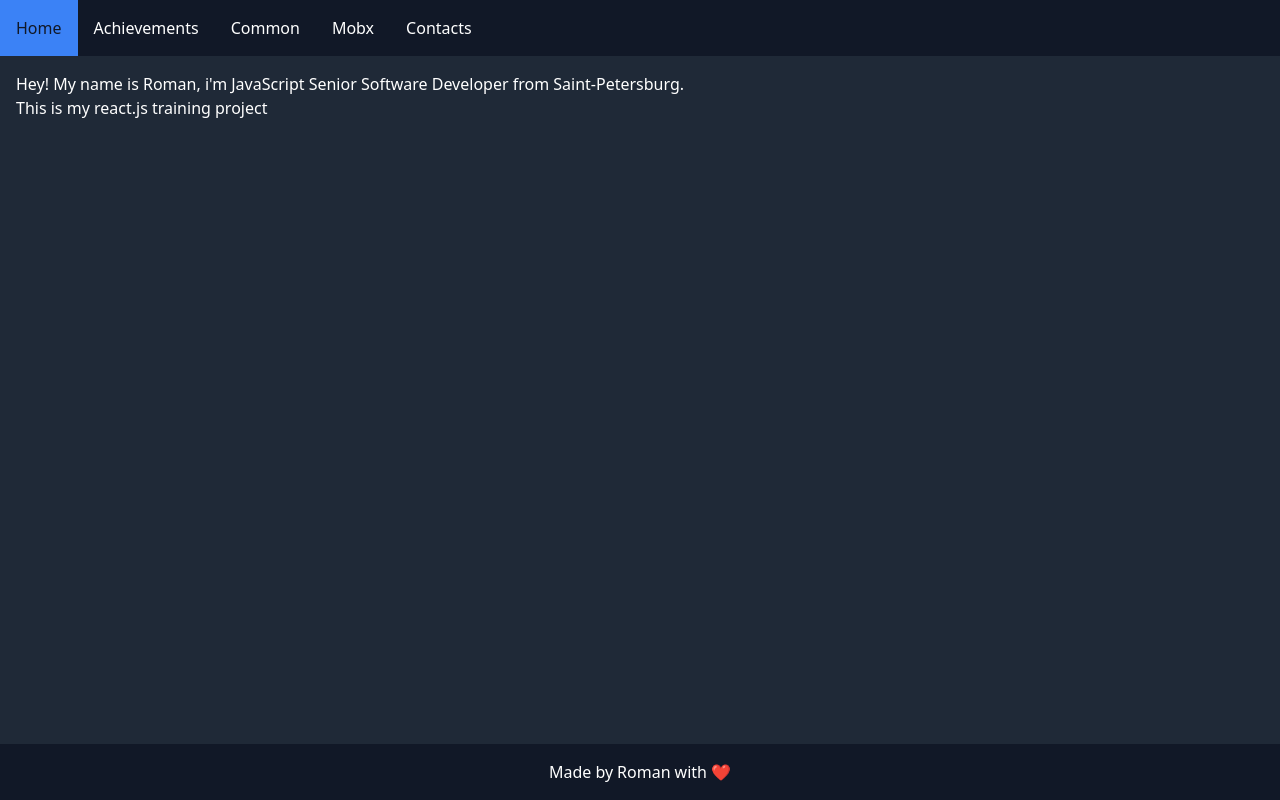
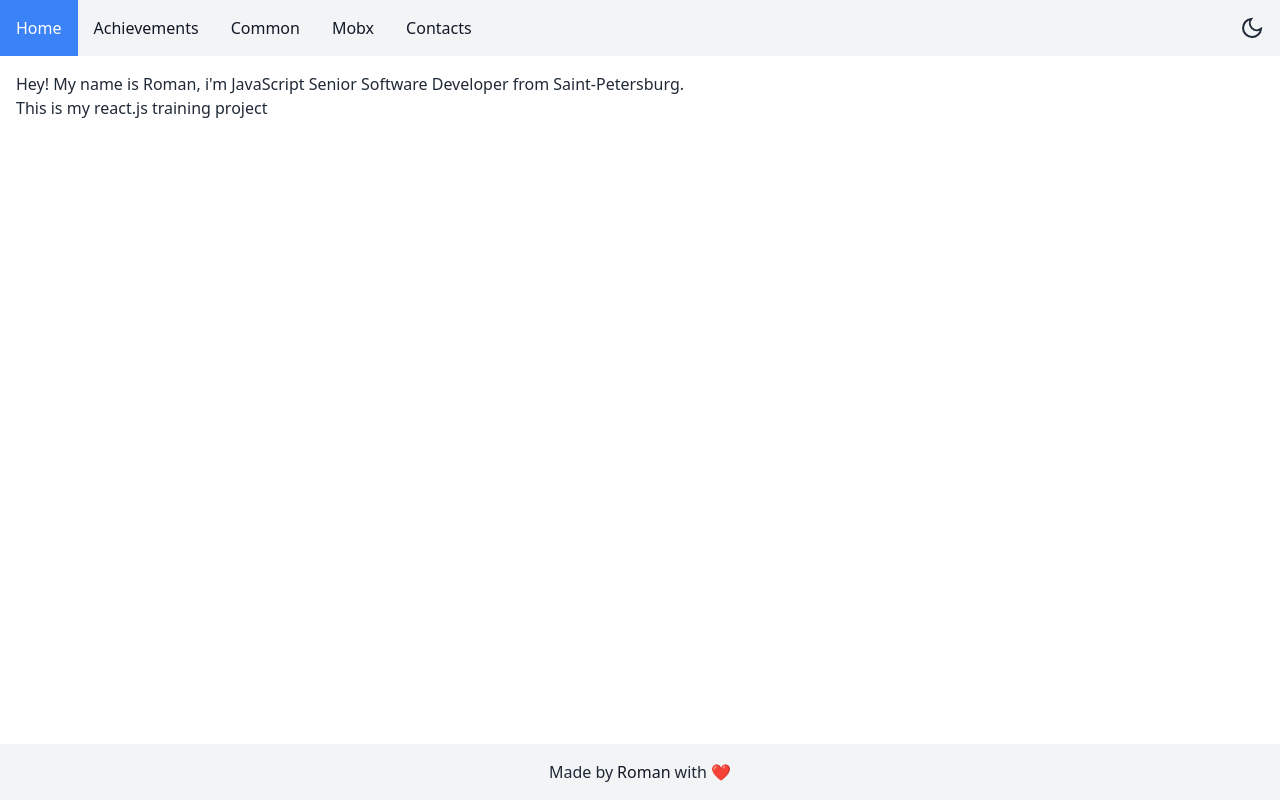
Before and after one commit to Hellek/react-learn, a React (Create React App) app: page / in a window 1280 px wide. Built offline with nearby package versions, Linux system fonts and the light colour scheme.

Commit message:
add dark theme + switcher

```diff
--- a/src/components/Footer.tsx
+++ b/src/components/Footer.tsx
@@ -2,7 +2,7 @@ import { ReactElement } from 'react'
 import { NavLink } from 'react-router-dom'
 
 const Footer = (): ReactElement => (
-	<footer className="bg-gray-900 flex justify-center items-center">
+	<footer className="flex justify-center items-center">
 		<span>Made by </span>
 
 		<NavLink
--- a/src/components/Header.tsx
+++ b/src/components/Header.tsx
@@ -2,9 +2,11 @@ import { ReactElement } from 'react'
 import { NavLink } from 'react-router-dom'
 
 import { routes } from '@router/routes'
+import ThemeSwitcher from '@components/ThemeSwitcher'
 
 const Header = (): ReactElement => (
-	<header className="bg-gray-900">
+	<header className="flex justify-between items-center">
+		<div>
 			{routes.map((route, i) => (
 				<NavLink
 					key={i}
@@ -12,6 +14,9 @@ const Header = (): ReactElement => (
 					exact
 				>{route.label}</NavLink>
 			))}
+		</div>
+
+		<ThemeSwitcher className="mr-4"/>
 	</header>
 )
 
--- /dev/null
+++ b/src/components/ThemeSwitcher.tsx
@@ -0,0 +1,50 @@
+import { ReactElement } from 'react'
+import cn, { Argument } from 'classnames'
+
+interface Props {
+	className?: Argument
+}
+
+const ThemeSwitcher = ({ className }: Props): ReactElement => {
+	const checkDarkMode = () => {
+		if (
+			window.matchMedia
+			&& window.matchMedia('(prefers-color-scheme: dark)').matches
+		) return true
+		return false
+	}
+
+	const handleDarkTheme = (action: 'enable' | 'disable') => {
+		if (action === 'enable') {
+			document.documentElement.classList.add('dark')
+			return
+		}
+
+		document.documentElement.classList.remove('dark')
+	}
+
+	if (checkDarkMode()) handleDarkTheme('enable')
+	else handleDarkTheme('disable')
+
+	const switchTheme = () => {
+		handleDarkTheme(document.documentElement.classList.contains('dark') ? 'disable' : 'enable')
+	}
+
+	return (
+		<svg
+			xmlns="http://www.w3.org/2000/svg"
+			width="24"
+			height="24"
+			viewBox="0 0 24 24"
+			fill="none"
+			stroke="currentColor"
+			className={cn('cursor-pointer', className)}
+			strokeWidth="2"
+			onClick={switchTheme}
+		>
+			<path d="M21 12.79A9 9 0 1 1 11.21 3 7 7 0 0 0 21 12.79z" />
+		</svg>
+	)
+}
+
+export default ThemeSwitcher
--- a/src/tailwind.css
+++ b/src/tailwind.css
@@ -6,7 +6,7 @@ html, body, #root {
 }
 
 body {
-  @apply bg-gray-800 text-white;
+  @apply bg-white dark:bg-gray-800 text-gray-800 dark:text-white;
 }
 
 #root {
@@ -15,6 +15,10 @@ body {
 
 header a, main, footer {
   @apply p-4;
+}
+
+header, footer {
+	@apply bg-gray-100 dark:bg-gray-900;
 }
 
 fieldset {
@@ -34,11 +38,11 @@ select, input, textarea, button, code {
 }
 
 select, input, textarea {
-	@apply bg-gray-800;
+	@apply bg-gray-100 dark:bg-gray-800;
 }
 
 button {
-	@apply bg-blue-400;
+	@apply text-white bg-blue-400;
 }
 
 button:hover {
@@ -53,15 +57,15 @@ button:focus {
 }
 
 a {
-	@apply inline-block;
+	@apply inline-block text-gray-900 dark:text-white;
 }
 
 a:hover {
-	@apply bg-blue-500 text-gray-900;
+	@apply bg-blue-500;
 }
 
 header a.active {
-	@apply bg-blue-500;
+	@apply bg-blue-500 text-white;
 }
 
 @tailwind utilities;
--- a/tailwind.config.js
+++ b/tailwind.config.js
@@ -2,7 +2,7 @@ const colors = require('tailwindcss/colors')
 
 module.exports = {
 	purge: ['./src/**/*.{js,jsx,ts,tsx}', './public/index.html'],
-	darkMode: false, // or 'media' or 'class'
+	darkMode: 'class', // or 'media' or 'class'
 	theme: {
 		colors: {
 			transparent: colors.transparent,
@@ -12,6 +12,7 @@ module.exports = {
 				500: colors.blue['500'],
 			},
 			gray: {
+				100: colors.gray['100'],
 				600: colors.gray['600'],
 				800: colors.gray['800'],
 				900: colors.gray['900'],
```
Also changed, not shown: 1 other file (tests, documents, lock files or other folders). Lines whose indentation alone changed are shown as unchanged.
